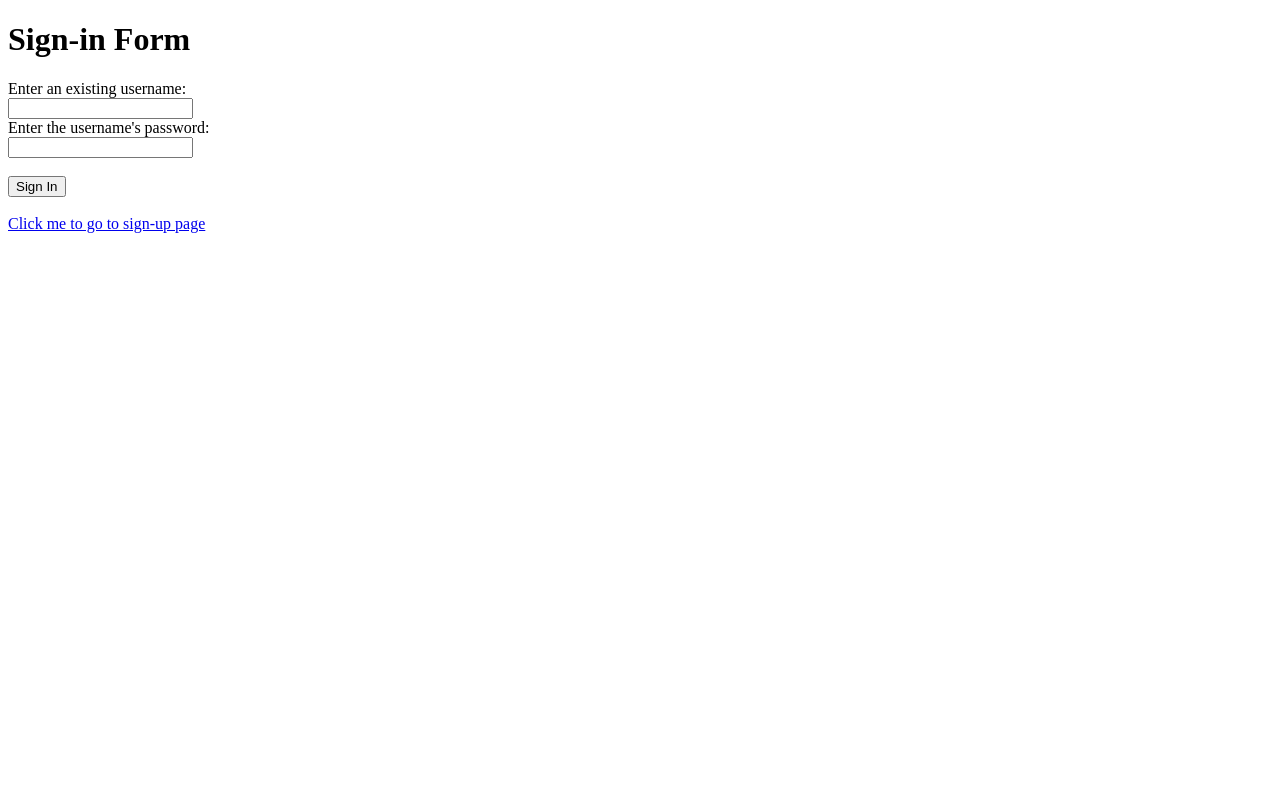
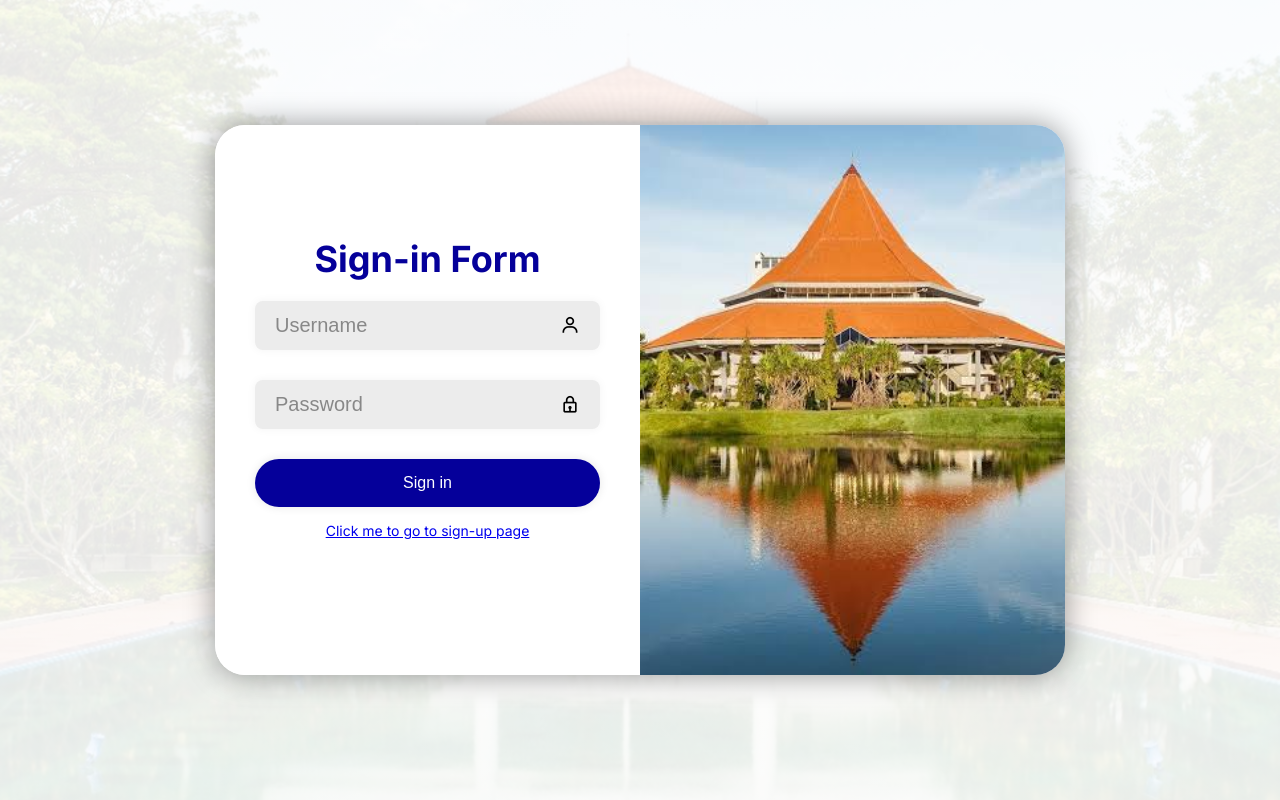
Before and after one commit to UnSmartest/ki_assignment_one, a plain HTML site: page pages/sign-in.html in a window 1280 px wide. Drawn offline with nearby package versions, Linux system fonts and the light colour scheme.

Commit message:
add UI for login page and fix server.js to support css and image

```diff
--- a/pages/sign-in.html
+++ b/pages/sign-in.html
@@ -1,26 +1,43 @@
-<!DOCTYPE html>
+<!doctype html>
 <html lang="en">
   <head>
-    <meta charset="UTF-8">
-    <meta name="viewport" content="width=device-width, initial-scale=1.0">
-    <title>Sign-in</title>
+    <meta charset="UTF-8" />
+    <meta name="viewport" content="width=device-width, initial-scale=1.0" />
+    <title>Sign-in Page</title>
+    <link rel="stylesheet" href="style.css" />
+    <link href="https://unpkg.com/boxicons@2.1.4/css/boxicons.min.css" rel="stylesheet" /> <!-- this for icon-->
   </head>
   <body>
+
+    <div class="container">
+      <div class="form-box login">
+        <form action="">
           <h1>Sign-in Form</h1>
-    <form>
-        <div>
-            <label for="username">Enter an existing username: </label> <br>
-            <input type="text" id="usernameText" name="usernameText" required>
+          <div class="input-box">
+            <!-- <label for="username">Username :</label><br /> -->
+            <!-- change the label to placeholder -->
+            <input type="text" name="usernameText" id="username" required placeholder="Username" />
+            <i class="bx bx-user"></i>
+          </div>
+          <div class="input-box">
+            <!-- <label for="password">Password :</label><br /> -->
+            <input type="password" name="passwordText" id="password" required placeholder="Password"/>
+            <i class="bx bx-lock"></i>
           </div>
           <div>
-            <label for="password">Enter the username's password:</label> <br>
-            <input type="text" id="passwordText" name="passwordText" required>
+            <input class="btn" type="submit" value="Sign in" />
           </div>
-        <br><input type="submit" value="Sign In">
+          <div class="forgot-link">
+            <a href="/">Click me to go to sign-up page</a>
+          </div>
+          <p id="message"></p>
         </form>
-    <div>
-        <br><a href="/">Click me to go to sign-up page</a>
       </div>
+      <div class="img-box">
+    <img src="img/images.jpg" alt="Sign in illustration">
+  </div>
+    </div>
+
 
     <script>
         /*
--- /dev/null
+++ b/pages/style.css
@@ -0,0 +1,127 @@
+@import url('https://fonts.googleapis.com/css2?family=Inter:ital,opsz,wght@0,14..32,100..900;1,14..32,100..900&display=swap');
+
+*{
+  margin: 0;
+  padding: 0;
+  box-sizing: border-box;
+}
+
+body{
+  display: flex;
+  justify-content: center;
+  align-items: center;
+  min-height: 100vh;
+  background-color: white;
+  background-image:
+    linear-gradient(rgba(256, 256, 256, 0.9), rgba(256, 256, 256, 0.9)),
+    url("img/Rektorat.png");
+  background-position: center;
+  background-repeat: no-repeat;
+  background-size: cover;
+  background-attachment: fixed;
+
+}
+
+.container{
+  display: flex;
+  position: relative;
+  width: 850px;
+  height: 550px;
+  background: #fff;
+  border-radius: 30px;
+  box-shadow: 0 0 30px rgba(0, 0, 0, 0.4);
+  overflow: hidden;
+}
+
+.form-box {
+  width: 50%;
+  height: 100%;
+  background: rgb(256, 256, 256);
+  display: flex;
+  align-items: center;
+  text-align: center;
+  padding: 40px;
+  border-radius: 30px 0 0 30px;
+}
+
+form{
+  width: 100%;
+}
+
+.container h1{
+  font-size: 36px;
+  margin: -10px 0;
+}
+
+.input-box{
+  position: relative;
+  margin: 30px 0;
+}
+.input-box input{
+  width: 100%;
+  padding: 13px 50px 13px 20px;
+  background: rgb(236, 236, 236);
+  border-radius: 8px;
+  border: none;
+  outline: none;
+  font-size: 20px;
+  color: black;
+  font-weight: 500;
+  box-shadow: 0 0 10px rgba(0, 0, 0, .05);
+}
+
+.input-box input::placeholder{
+  color: #888;
+}
+
+.input-box i {
+  position: absolute;
+  right: 20px;
+  top: 50%;
+  transform: translateY(-50%);
+  font-size: 20px;
+}
+
+.forgot-link{
+  margin: 15px 0 15px;
+  font-size: 14px;
+  color: #333;
+  text-decoration: none;
+  font-family: 'Inter', sans-serif;
+}
+
+.btn{
+  width: 100%;
+  height: 48px;
+  background: #05009A;
+  border-radius: 30px;
+  box-shadow: 0px 0px 10px rgba(0, 0, 0, 0.1);
+  font-size: 16px;
+  color: white;
+  outline: none;
+  border: none;
+  cursor: pointer;
+}
+
+.container p {
+  font-size: 14.5px;
+  margin: 15px 0;
+}
+
+.img-box {
+  width: 50%;
+  height: 100%;
+}
+.img-box img{
+  width: 100%;
+  height: 100%;
+  object-fit: cover;
+
+}
+
+h1{
+  font-family: 'Inter', sans-serif;
+  font-optical-sizing: auto;
+  font-weight: bold;
+  color: #05009A;
+}
```
Also changed, not shown: server.js (+16 -1 lines), pages/img/Rektorat.png (added), pages/img/images.jpg (added). Lines whose indentation alone changed are shown as unchanged.
